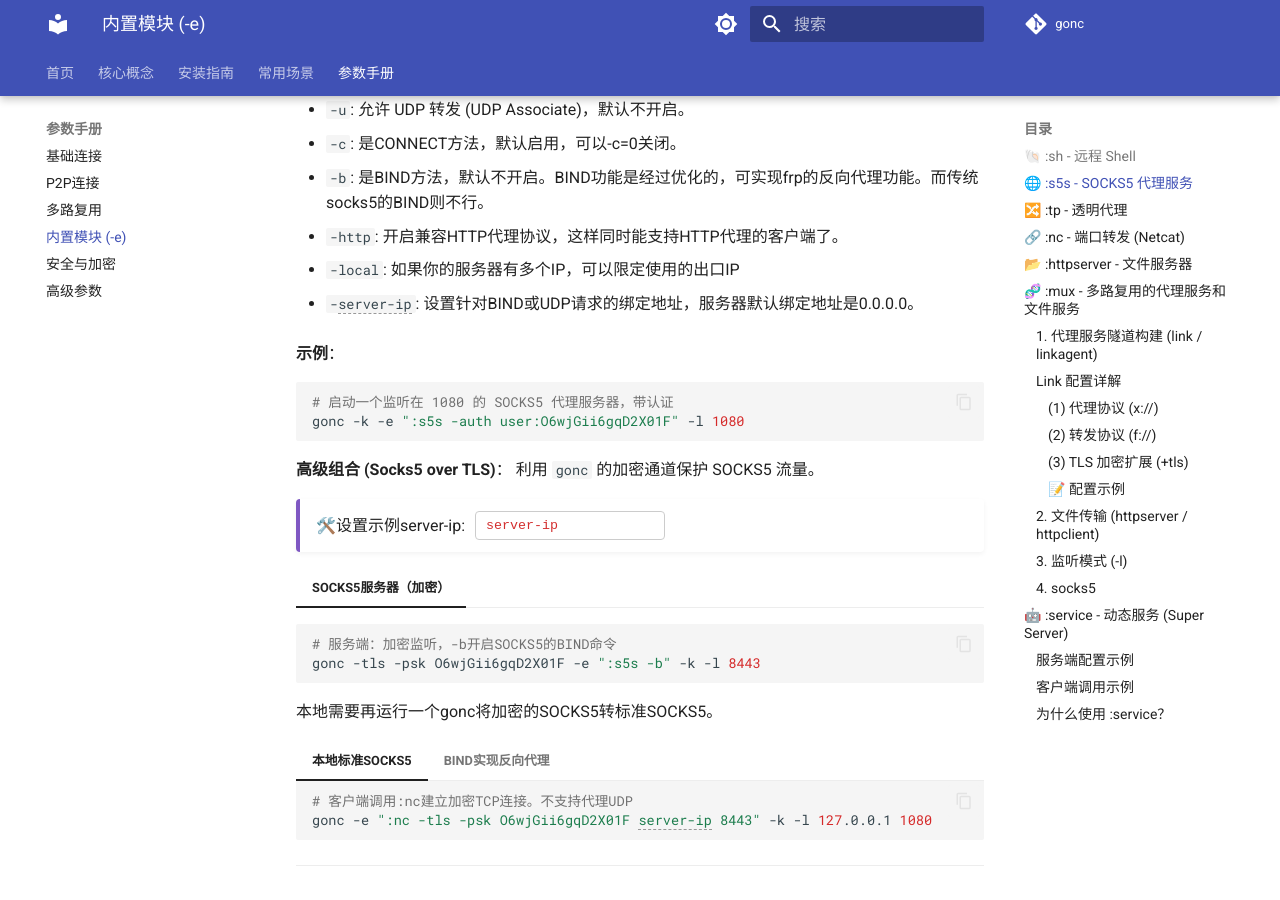
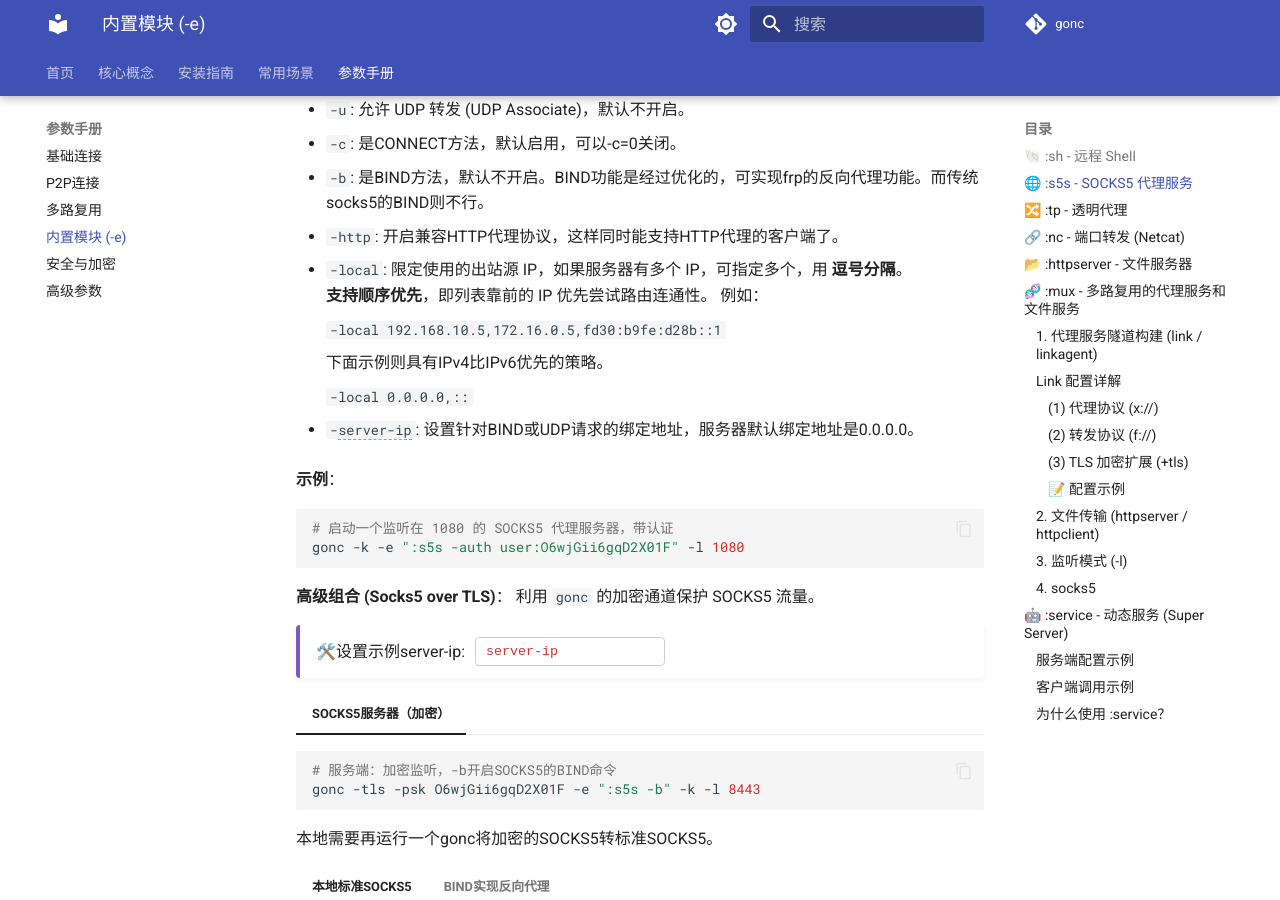
Before and after one commit to threatexpert/gonc, an MkDocs documentation site: the page built from docs/guide/modules.md, in a window 1280 px wide and 900 px high, scrolled down 1376 px. Built offline with MkDocs 1.6.1 and Material for MkDocs 9.7.7, drawn with Linux system fonts in a browser that asks for light colours; comment, search, counter and statistics services are not loaded.

Commit message:
Update modules.md

```diff
--- a/docs/guide/modules.md
+++ b/docs/guide/modules.md
@@ -69,7 +69,18 @@
 
 * `-http`: 开启兼容HTTP代理协议，这样同时能支持HTTP代理的客户端了。
 
-* `-local`: 如果你的服务器有多个IP，可以限定使用的出口IP
+* `-local`: 限定使用的出站源 IP，如果服务器有多个 IP，可指定多个，用 **逗号分隔**。
+  **支持顺序优先**，即列表靠前的 IP 优先尝试路由连通性。 例如：
+
+    `
+    -local 192.168.10.5,172.16.0.5,fd30:b9fe:d28b::1
+    `
+
+    下面示例则具有IPv4比IPv6优先的策略。
+
+    `
+    -local 0.0.0.0,::
+    `
 
 * `-server-ip`: 设置针对BIND或UDP请求的绑定地址，服务器默认绑定地址是0.0.0.0。
 
```
